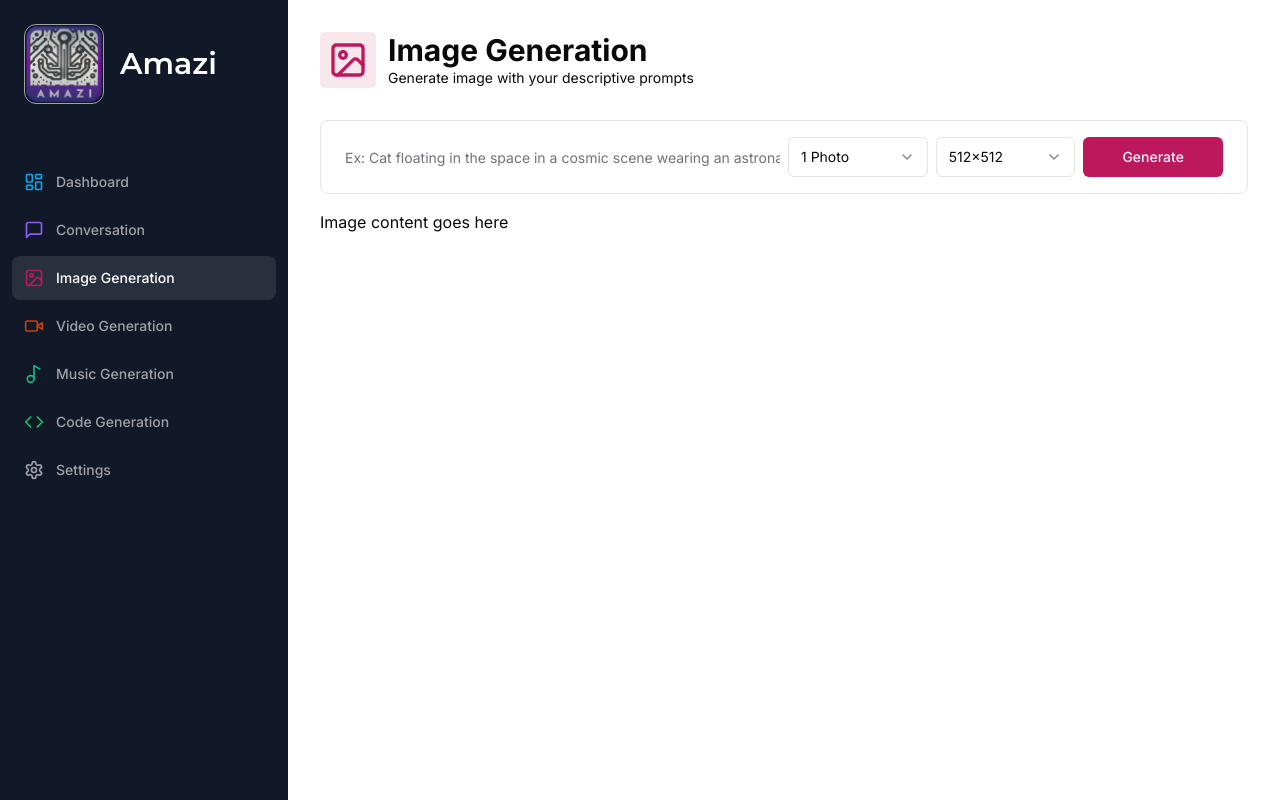
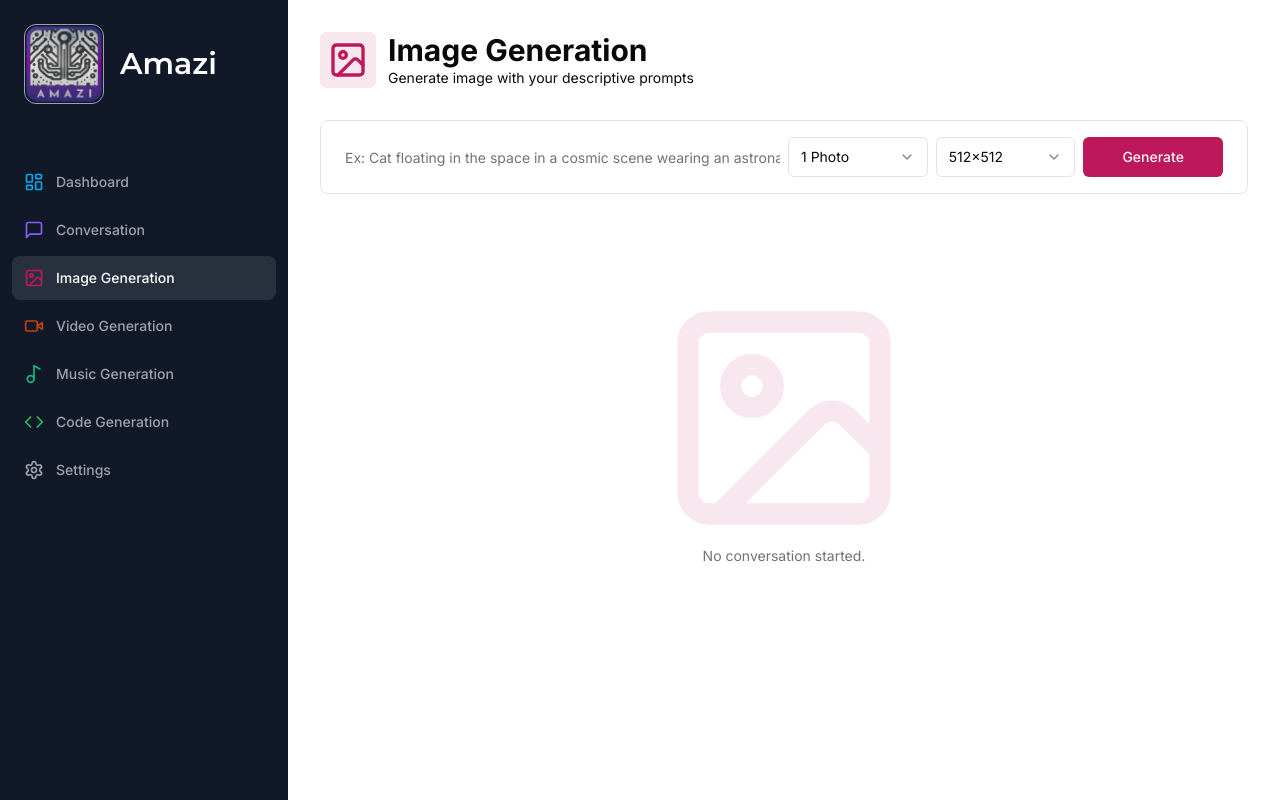
Before and after one commit to sanixstudio/amazi, a Next.js app: page /image in a window 1280 px wide. Built offline with nearby package versions, Linux system fonts and the light colour scheme.

Commit message:
created api logi for creating ai images

```diff
--- a/next.config.js
+++ b/next.config.js
@@ -1,5 +1,8 @@
 /** @type {import('next').NextConfig} */
 const nextConfig = {
+  images: {
+    remotePatterns: [{ hostname: "oaidalleapiprodscus.blob.core.windows.net" }],
+  },
   reactStrictMode: true,
   env: {
     OPENAI_API_KEY: process.env.OPENAI_API_KEY,
--- a/src/app/(dashboard)/(routes)/image/page.tsx
+++ b/src/app/(dashboard)/(routes)/image/page.tsx
@@ -6,7 +6,7 @@ import { useState } from "react";
 import { useRouter } from "next/navigation";
 import { zodResolver } from "@hookform/resolvers/zod";
 
-import { ImageIcon } from "lucide-react";
+import { Download, ImageIcon } from "lucide-react";
 import { useForm } from "react-hook-form";
 import { Form, FormControl, FormField, FormItem } from "@/components/ui/form";
 
@@ -23,6 +23,8 @@ import {
   SelectTrigger,
   SelectValue,
 } from "@/components/ui/select";
+import { Card, CardFooter } from "@/components/ui/card";
+import Image from "next/image";
 
 const ImagePage = () => {
   const router = useRouter();
@@ -52,6 +54,8 @@ const ImagePage = () => {
       router.refresh();
     }
   };
+
+  console.log(images)
 
   return (
     <div>
@@ -158,15 +162,33 @@ const ImagePage = () => {
           </div>
         )}
         <div className="space-y-4 mt-4">
-          {images?.length === 0 && !isLoading && (
+          {images === undefined && !isLoading && (
             <Empty
-              label="No images generated yet."
+              label="No conversation started."
               icon={<ImageIcon size={256} className="ghostPink" />}
             />
           )}
         </div>
         <div className="space-y-4 mt-4">
-          <div>Image content goes here</div>
+          <div className="grid grid-cols-1 md:grid-cols-2 lg:grid-cols-3 xl:grid-cols-4 gap-4 mt-8">
+            {images?.map((src) => (
+              <Card key={src} className="rounded-lg overflow-hidden">
+                <div className="relative aspect-square">
+                  <Image src={src} alt={"Image"} fill />
+                </div>
+                <CardFooter className="p-2">
+                  <Button
+                    variant={"secondary"}
+                    className="w-full"
+                    onClick={() => window.open(src)}
+                  >
+                    <Download className="h-4 w-4 mr-2" />
+                    Download
+                  </Button>
+                </CardFooter>
+              </Card>
+            ))}
+          </div>
         </div>
       </div>
     </div>
--- a/src/app/api/image/route.ts
+++ b/src/app/api/image/route.ts
@@ -1,7 +1,6 @@
 import { auth } from "@clerk/nextjs";
 import { NextResponse } from "next/server";
 import { OpenAI } from "openai";
-import { ImageCreateVariationParams } from "openai/resources/index.mjs";
 
 const apiKey = process.env.OPENAI_API_KEY;
 
@@ -11,7 +10,7 @@ export async function POST(req: Request) {
   try {
     const { userId } = auth();
     const body = await req.json();
-    const { prompt, n, size } = body;
+    const { prompt, amount = 1, resolution = "512x512" } = body;
 
     if (!userId) {
       return new NextResponse("Unauthorized", { status: 401 });
@@ -25,16 +24,29 @@ export async function POST(req: Request) {
       return new NextResponse("Messages are required", { status: 400 });
     }
 
+    if (!amount) {
+      return new NextResponse("Amount is required", { status: 400 });
+    }
+
+    if (!resolution) {
+      return new NextResponse("Resolution is required", { status: 400 });
+    }
+
+    const numAmount = parseInt(amount, 10);
+    if (isNaN(numAmount)) {
+      return new NextResponse("Invalid amount", { status: 400 });
+    }
+
     const response = await openai.images.generate({
-      model: "dall-e-3",
-      prompt: prompt,
-      n: 3,
-      size: size,
+      model: "dall-e-2",
+      prompt,
+      n: numAmount,
+      size: resolution,
     });
 
-    return NextResponse.json(response.data.data[0].url);
+    return NextResponse.json(response.data);
   } catch (error) {
-    console.error("[CODE_ERROR]", error);
+    console.error("[IMAGE_ERROR]", error);
     return new NextResponse("Internal Server Error", { status: 500 });
   }
 }
--- a/styles/globals.css
+++ b/styles/globals.css
@@ -68,6 +68,11 @@
   }
 }
 
+html,
+body {
+  height: 100vh;
+}
+
 @layer base {
   * {
     @apply border-border;
@@ -78,13 +83,13 @@
 }
 
 @layer components {
-  .ghostPink {
-    color: #f8e7ee;
-  }
   .ghostViolet {
     color: #f3eefe;
   }
   .ghostGreen {
     color: #e7f2eb;
   }
+  .ghostPink {
+    color: #f8e7ee;
+  }
 }
```
